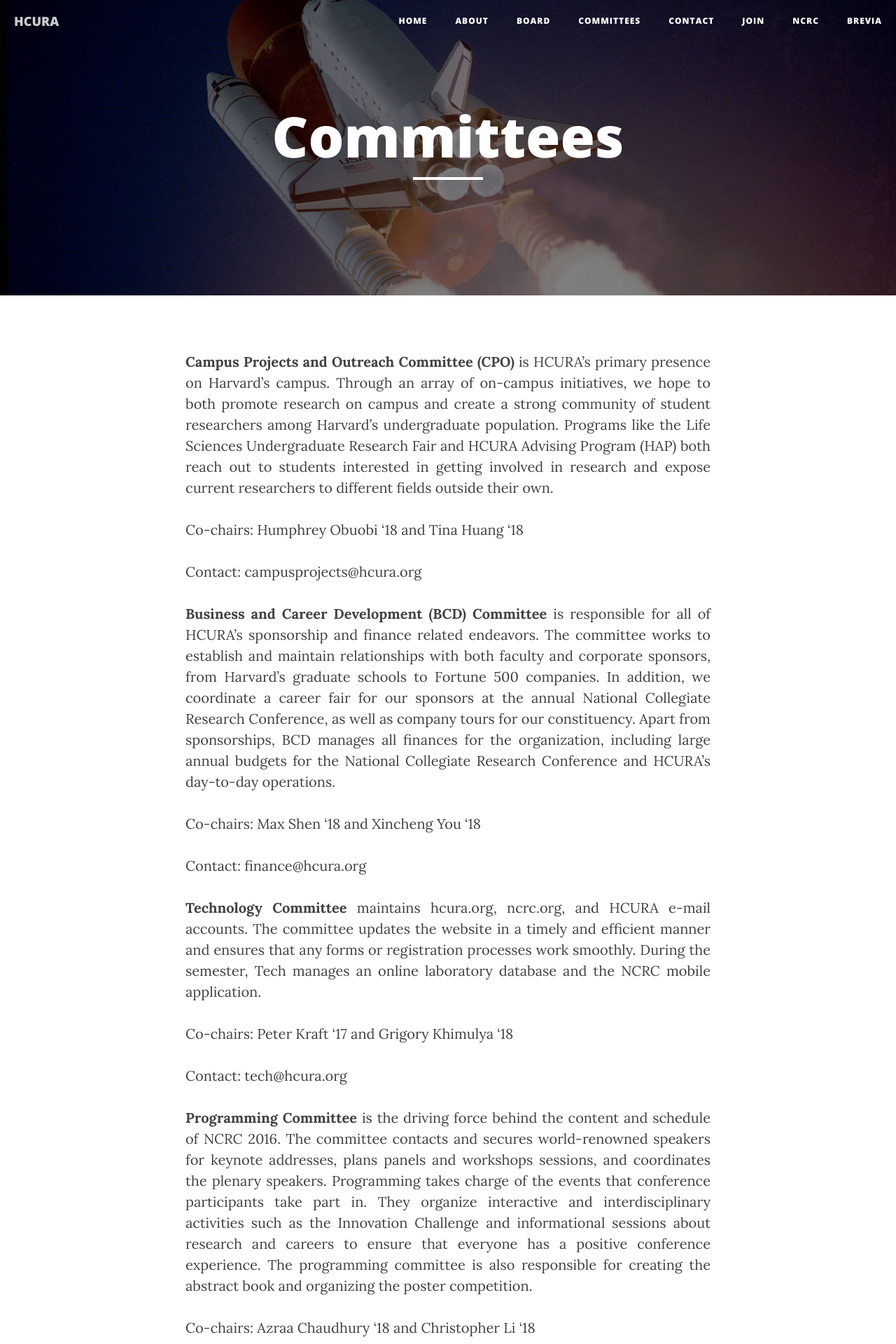
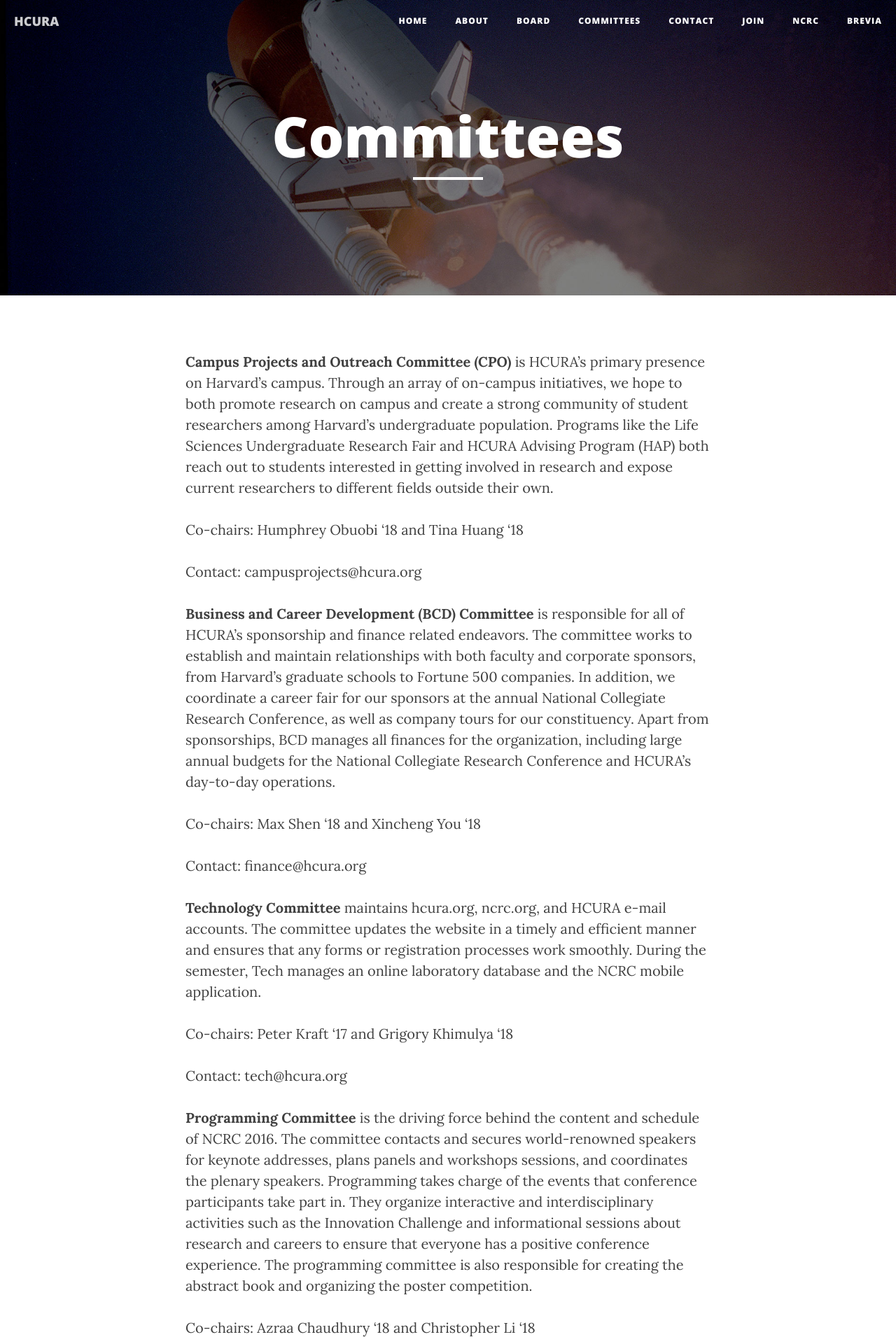
Before and after one commit to kraftp/hcura_website, a Jekyll site: the page built from committees.md, in a window 1280 px wide. Shown: the top 1920 px of the page at 70% size. Built offline with Jekyll 4.4.1, drawn with Linux system fonts in a browser that asks for light colours; nearby versions of some CDN libraries.

Commit message:
General stylistic improvements, removed justification

```diff
--- a/committees.md
+++ b/committees.md
@@ -4,49 +4,42 @@ title: "Committees"
 header-img: "images/space-shuttle-bg.jpg"
 ---
 
-{: .justify-text}
 **Campus Projects and Outreach Committee (CPO)** is HCURA’s primary presence on Harvard’s campus. Through an array of on-campus initiatives, we hope to both promote research on campus and create a strong community of student researchers among Harvard’s undergraduate population. Programs like the Life Sciences Undergraduate Research Fair and HCURA Advising Program (HAP) both reach out to students interested in getting involved in research and expose current researchers to different fields outside their own.
 
 Co-chairs:  Humphrey Obuobi '18 and Tina Huang '18
 
 Contact: campusprojects@hcura.org
 
-{: .justify-text}
 **Business and Career Development (BCD) Committee** is responsible for all of HCURA’s sponsorship and finance related endeavors. The committee works to establish and maintain relationships with both faculty and corporate sponsors, from Harvard’s graduate schools to Fortune 500 companies. In addition, we coordinate a career fair for our sponsors at the annual National Collegiate Research Conference, as well as company tours for our constituency. Apart from sponsorships, BCD manages all finances for the organization, including large annual budgets for the National Collegiate Research Conference and HCURA’s day-to-day operations.
 
 Co-chairs:  Max Shen '18 and Xincheng You '18
 
 Contact: finance@hcura.org
 
-{: .justify-text}
 **Technology Committee** maintains hcura.org, ncrc.org, and HCURA e-mail accounts. The committee updates the website in a timely and efficient manner and ensures that any forms or registration processes work smoothly. During the semester, Tech manages an online laboratory database and the NCRC mobile application.
 
 Co-chairs:  Peter Kraft '17 and Grigory Khimulya '18
 
 Contact: tech@hcura.org
 
-{: .justify-text}
 **Programming Committee** is the driving force behind the content and schedule of NCRC 2016. The committee contacts and secures world-renowned speakers for keynote addresses, plans panels and workshops sessions, and coordinates the plenary speakers. Programming takes charge of the events that conference participants take part in. They organize interactive and interdisciplinary activities such as the Innovation Challenge and informational sessions about research and careers to ensure that everyone has a positive conference experience. The programming committee is also responsible for creating the abstract book and organizing the poster competition.
 
 Co-chairs:  Azraa Chaudhury '18 and Christopher Li '18
 
 Contact: programming@hcura.org
 
-{: .justify-text}
 **Participant Affairs/Operations Committee** is the focal point for connecting HCURA with partner universities. Its role includes soliciting non-Harvard student participants, facilitating Harvard participation, and acting to answer any questions that participants may have. Additionally, the Participant Affairs/Operations committee oversees the participant experience at NCRC, including housing and other accommodations. During NCRC, the Participant Affairs/Operations committee is responsible for the day-to-day logistics of NCRC as well as the design aspects of the conference, including the program book, Boston outings for participants, banners and gifts, and generally ensures that the conference is running smoothly.
 
 Co-chairs:  Nicolas Ontiveros '18, William Cho '18, and Samuel Oh '18
 
 Contact: pa-ops@hcura.org
 
-{: .justify-text}
 **Publicity and Outreach Committee** leads HCURA and Brevia’s publicity efforts. The committee creates HCURA’s weekly newsletter and design materials for publicity campaigns including Facebook cover photos, posters, and emails. The Publicity and Outreach committee is also responsible for determining new strategies to promote HCURA among the undergraduate community both at Harvard and other universities. Throughout the year, they maintain HCURA’s brand image while increasing HCURA and Brevia’s presence on campus.
 
 Chair:  Kamran Jamil '18
 
 Contact: publicity@hcura.org
 
-{: .justify-text}
 **Brevia** is the official publication of the Harvard College Undergraduate Research Association. We publish in print once per semester and online more frequently. Our overarching goal is to be a forum for science, culture and other big ideas. We are committed to bringing all disciplines of research out of the ivory tower and into the discourse of the interested public. Through our opinion, features, and primary research articles, we explore the myriad connections in the world of intellectual endeavor. Our stories are brief because we want to make knowledge accessible and interesting, providing a palette of perspectives on the world around us.
 
 Editors-in-Chief:  Jessi Glueck '17 and Amir Bitran '16
--- a/css/style.css
+++ b/css/style.css
@@ -405,7 +405,3 @@ body {
 {
     text-align: center;
 }
-.justify-text
-{
-    text-align: justify;
-}
```
Also changed, not shown: about.md (+1 -7 lines), README.md.
